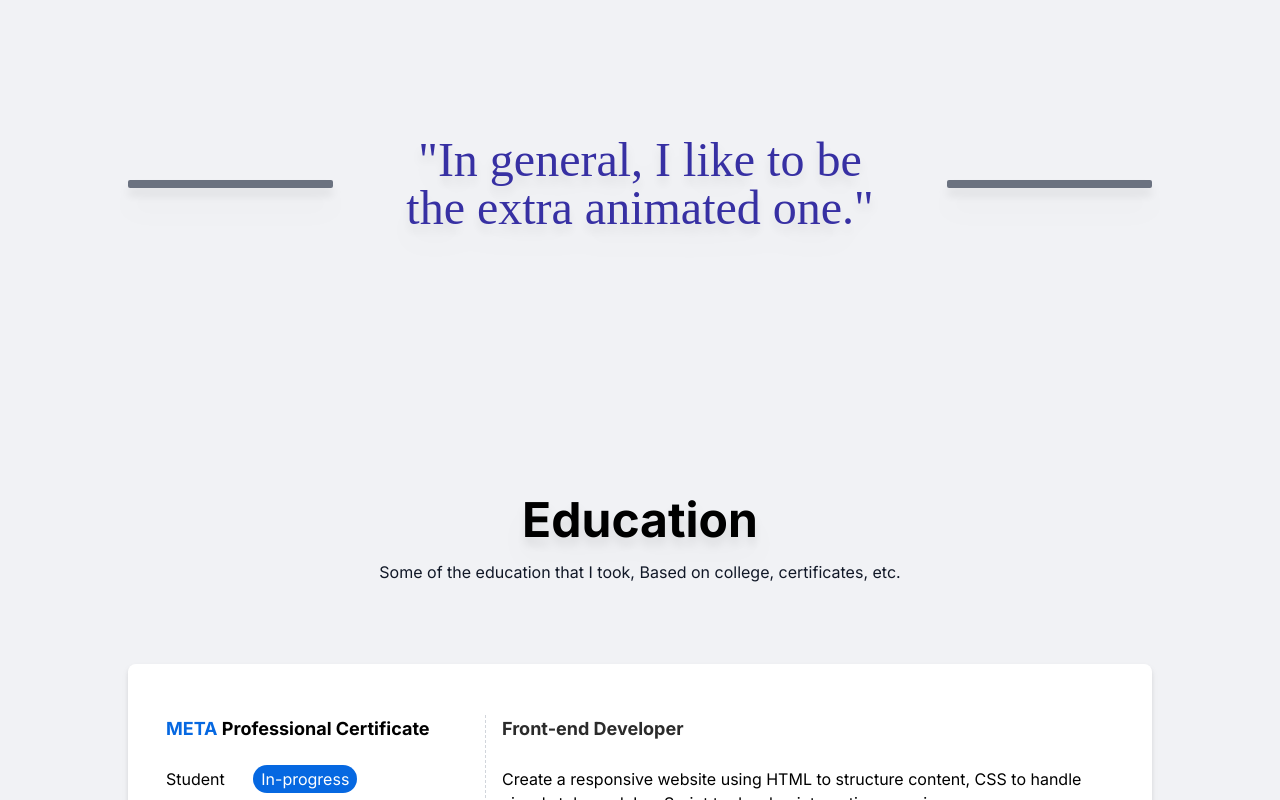
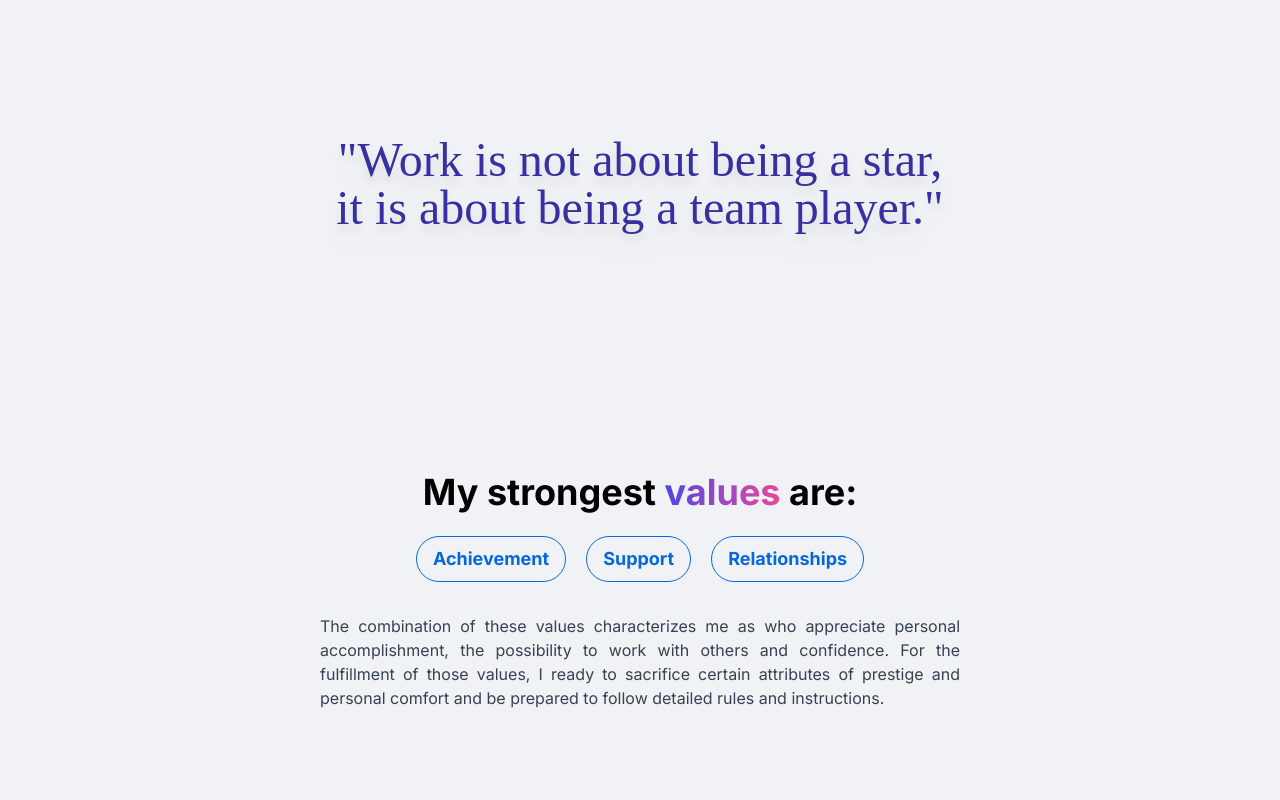
Before and after one commit to KaioMarxDEV/mysite, a React (Vite) app: page / in a window 1280 px wide. Shown: the part 2000-2800 px from the top of the page. Built offline with nearby package versions, Linux system fonts and the light colour scheme; a web font is replaced by a local one.

Commit message:
feat: cultural and values components

```diff
--- a/src/App.tsx
+++ b/src/App.tsx
@@ -1,10 +1,12 @@
 import { Contact } from "./Components/Contact";
+import { Cultural } from "./Components/Cultural";
 import { Education } from "./Components/Education";
 import { Footer } from "./Components/Footer";
 import { Greetings } from "./Components/Greetings";
 import { Header } from "./Components/Header";
 import { Projects } from "./Components/Projects";
 import { Skills } from "./Components/Skills";
+import { Values } from "./Components/Values";
 
 export function App() {
   return (
@@ -27,13 +29,17 @@ export function App() {
         <Skills />
       </section>
       <div className="flex flex-row items-center justify-between drop-shadow-xl">
-        <div className="h-2 w-1/3 bg-gray-500 rounded-sm" />
         <h3 className="w-full my-10 text-center mx-auto font-calis text-5xl text-indigo-800">
-          "In general, I like to be <br />
-          the extra animated one."
+          "Work is not about being a star,<br />
+          it is about being a team player."
         </h3>
-        <div className="h-2 w-1/3 bg-gray-500 rounded-sm" />
       </div>
+      <section className="scroll-mt-8" id="values">
+        <Values />
+      </section>
+      <section className="scroll-mt-8" id="cultural">
+        <Cultural />
+      </section>
       <section className="scroll-mt-8" id="education">
         <Education />
       </section>
--- /dev/null
+++ b/src/Components/Cultural/index.tsx
@@ -0,0 +1,31 @@
+export function Cultural() {
+  return (
+    <div className="my-52 flex flex-col items-center">
+      <div className="mt-20 mb-8">
+        <strong className="text-3xl text-center leading-6 block">
+          What about the company{' '}
+          <span className='text-transparent bg-clip-text bg-gradient-to-r from-indigo-600 to-pink-500'>
+            cultural
+          </span>{' '}
+          fit?
+        </strong>
+      </div>
+      <div className="flex w-full flex-col items-start">
+        <p className="w-1/2 px-4 py-2 items-start text-base text-gray-700 border rounded-lg border-my-blue border-dashed">
+          The company willingly takes risks in hiring different people, which wins them the leadership
+          position in the industry.
+        </p>
+      </div>
+      <div className="my-6 flex w-full flex-col items-center">
+        <p className="w-1/2 px-4 py-2 items-start text-base text-gray-700 border rounded-lg border-my-blue border-dashed">
+          Conflicts are not avoided but approached with trained skills and resolved well.
+        </p>
+      </div>
+      <div className="flex w-full flex-col items-end">
+        <p className="w-1/2 px-4 py-2 items-start text-base text-gray-700 border rounded-lg border-my-blue border-dashed">
+          There is a high level of trust, and ideas flow freely.
+        </p>
+      </div>
+    </div>
+  )
+}
--- /dev/null
+++ b/src/Components/Values/index.tsx
@@ -0,0 +1,32 @@
+export function Values() {
+  return (
+    <div className="my-52 flex flex-col items-center">
+      <div className="max-w-[40rem] flex flex-col items-center">
+        <strong className="text-4xl text-center leading-6 block">
+          My strongest{' '}
+          <span className='text-transparent bg-clip-text bg-gradient-to-r from-indigo-600 to-pink-500'>
+            values
+          </span>{' '}
+          are:
+        </strong>
+        <ul className="flex flex-row my-8 gap-5">
+          <li className="px-4 py-2 bg-transparent border border-my-blue rounded-full text-center font-semibold text-lg text-my-blue transition-all hover:bg-my-blue hover:text-gray-100 hover:cursor-pointer hover:">
+            Achievement
+          </li>
+          <li className="px-4 py-2 bg-transparent border border-my-blue rounded-full text-center font-semibold text-lg text-my-blue transition-all hover:bg-my-blue hover:text-gray-100 hover:cursor-pointer hover:">
+            Support
+          </li>
+          <li className="px-4 py-2 bg-transparent border border-my-blue rounded-full text-center font-semibold text-lg text-my-blue transition-all hover:bg-my-blue hover:text-gray-100 hover:cursor-pointer hover:">
+            Relationships
+          </li>
+        </ul>
+        <p className="text-base text-gray-700">
+        The combination of these values characterizes me as who appreciate personal accomplishment,
+        the possibility to work with others and confidence. For the fulfillment of those values,
+        I ready to sacrifice certain attributes of prestige and personal comfort and be prepared to follow
+        detailed rules and instructions.
+        </p>
+      </div>
+    </div>
+  )
+}
--- a/src/main.css
+++ b/src/main.css
@@ -18,4 +18,8 @@
   body {
     @apply w-full bg-[#f1f2f5] font-inter leading-6 tracking-normal;
   }
+
+  p {
+    @apply text-justify
+  }
 }
```
